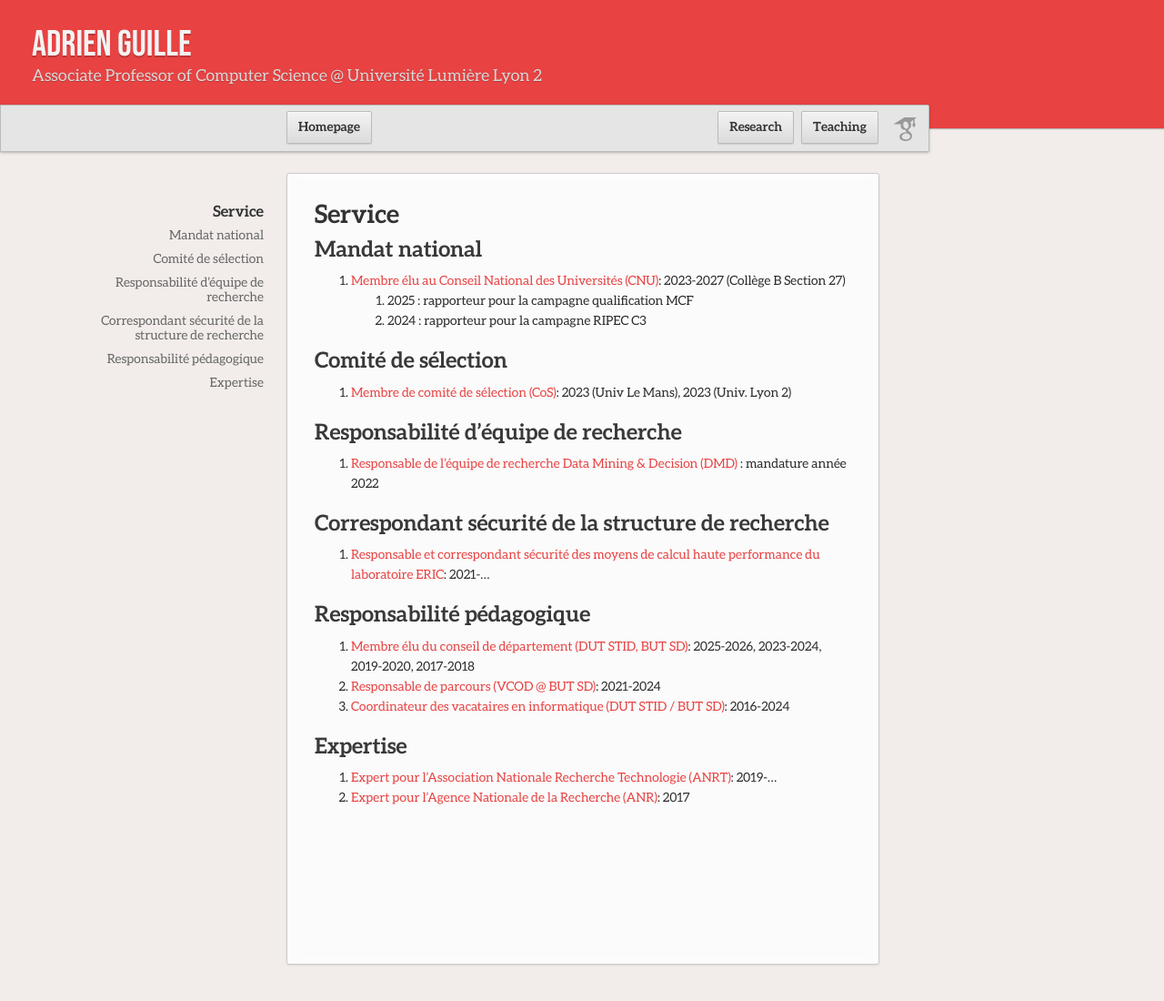
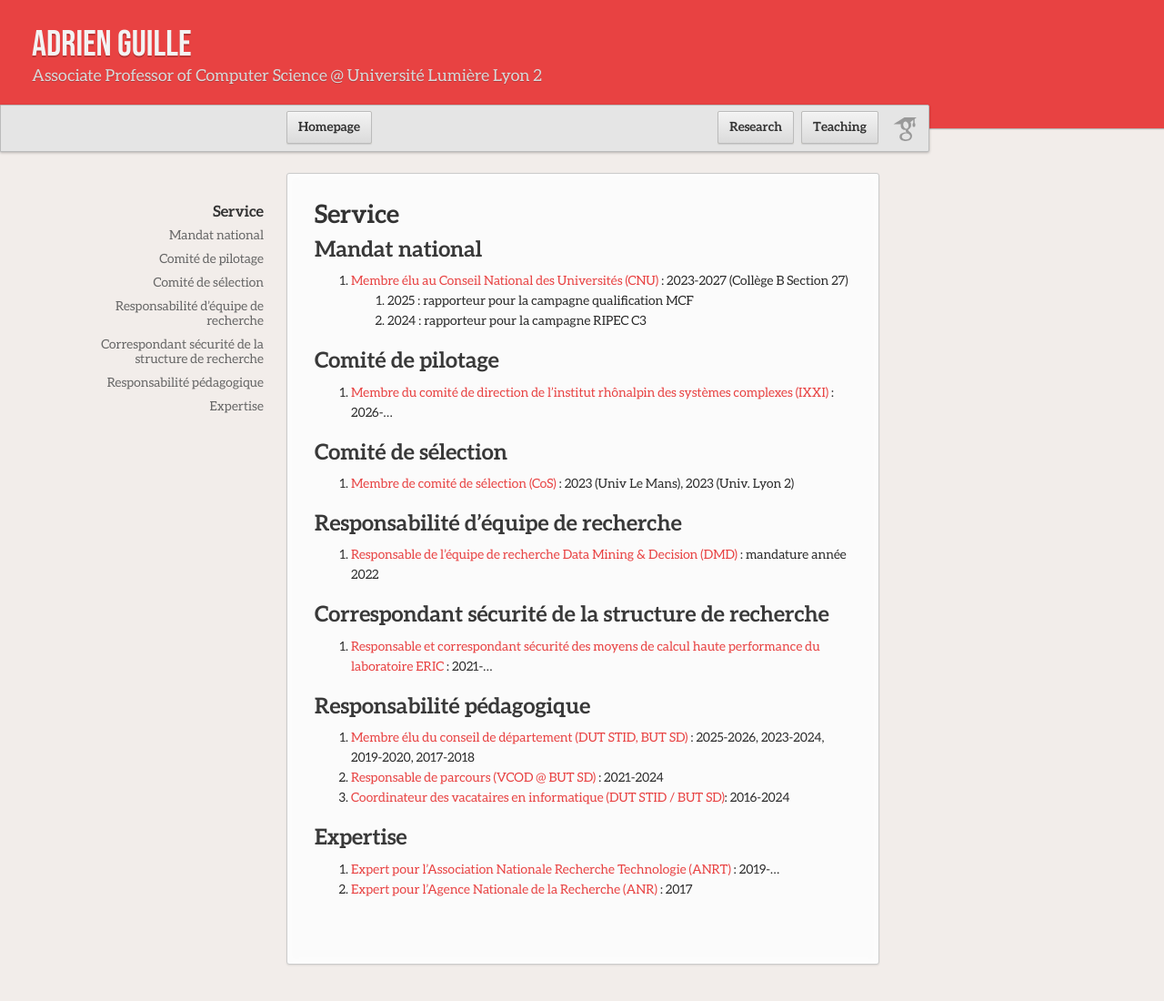
Before and after one commit to AdrienGuille/adrienguille.github.io, a Jekyll site: the page built from service.md, in a window 1280 px wide and 1100 px high. Shown: the whole window at 91% size. Built offline with Jekyll 4.4.1, drawn with Linux system fonts in a browser that asks for light colours; our own code applies the rules of GitHub Pages for plain Markdown files.

Commit message:
Update service.md

```diff
--- a/service.md
+++ b/service.md
@@ -1,24 +1,27 @@
 # Service
 
 ## Mandat national
-- [Membre élu au Conseil National des Universités (CNU)](#): 2023-2027 (Collège B Section 27)
+- [Membre élu au Conseil National des Universités (CNU)](#) : 2023-2027 (Collège B Section 27)
   - 2025 : rapporteur pour la campagne qualification MCF
   - 2024 : rapporteur pour la campagne RIPEC C3
 
+## Comité de pilotage
+- [Membre du comité de direction de l'institut rhônalpin des systèmes complexes (IXXI)](#) : 2026-...
+
 ## Comité de sélection
-- [Membre de comité de sélection (CoS)](#): 2023 (Univ Le Mans), 2023 (Univ. Lyon 2)
+- [Membre de comité de sélection (CoS)](#) : 2023 (Univ Le Mans), 2023 (Univ. Lyon 2)
 
 ## Responsabilité d'équipe de recherche
 - [Responsable de l'équipe de recherche Data Mining & Decision (DMD)](#) : mandature année 2022
 
 ## Correspondant sécurité de la structure de recherche
-- [Responsable et correspondant sécurité des moyens de calcul haute performance du laboratoire ERIC](#): 2021-...
+- [Responsable et correspondant sécurité des moyens de calcul haute performance du laboratoire ERIC](#) : 2021-...
 
 ## Responsabilité pédagogique
-- [Membre élu du conseil de département (DUT STID, BUT SD)](#): 2025-2026, 2023-2024, 2019-2020, 2017-2018
-- [Responsable de parcours (VCOD @ BUT SD)](#): 2021-2024
+- [Membre élu du conseil de département (DUT STID, BUT SD)](#) : 2025-2026, 2023-2024, 2019-2020, 2017-2018
+- [Responsable de parcours (VCOD @ BUT SD)](#) : 2021-2024
 - [Coordinateur des vacataires en informatique (DUT STID / BUT SD)](#): 2016-2024
 
 ## Expertise
-- [Expert pour l'Association Nationale Recherche Technologie (ANRT)](#): 2019-...
-- [Expert pour l'Agence Nationale de la Recherche (ANR)](#): 2017
+- [Expert pour l'Association Nationale Recherche Technologie (ANRT)](#) : 2019-...
+- [Expert pour l'Agence Nationale de la Recherche (ANR)](#) : 2017
```
